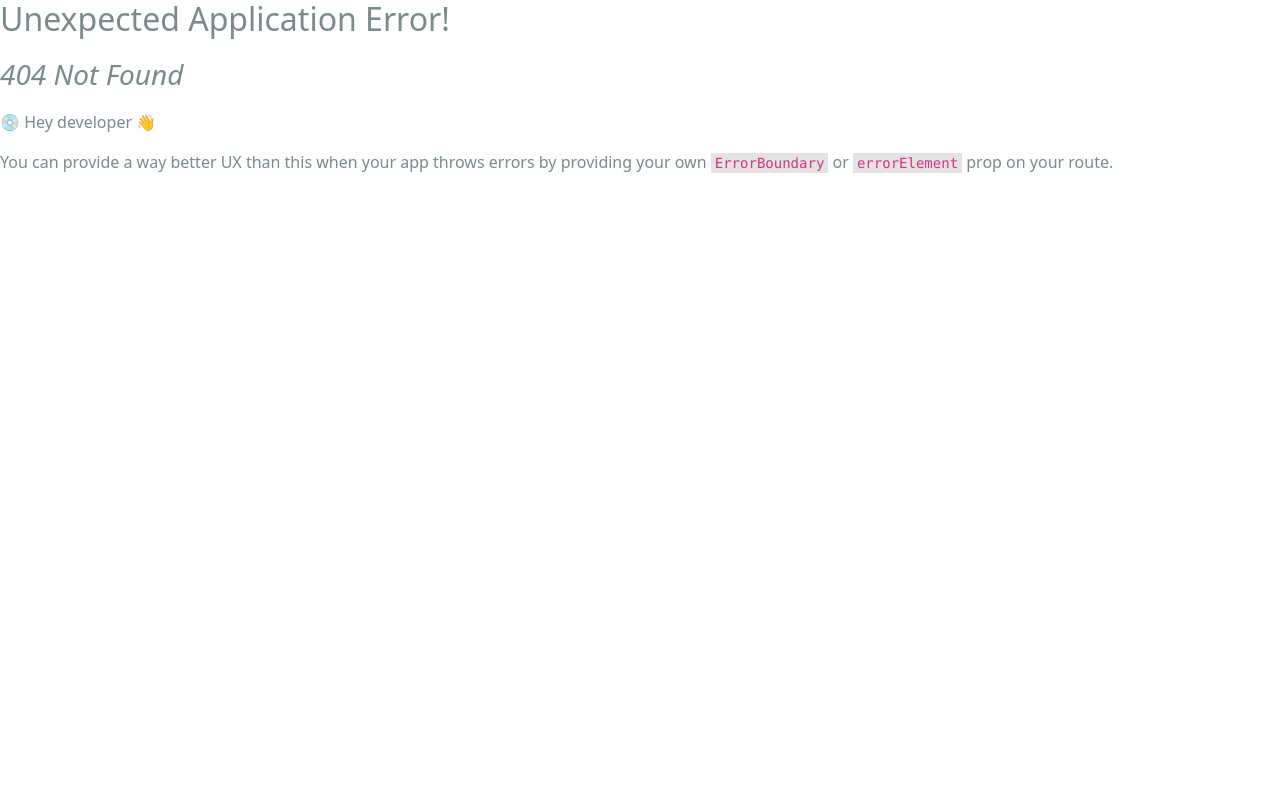
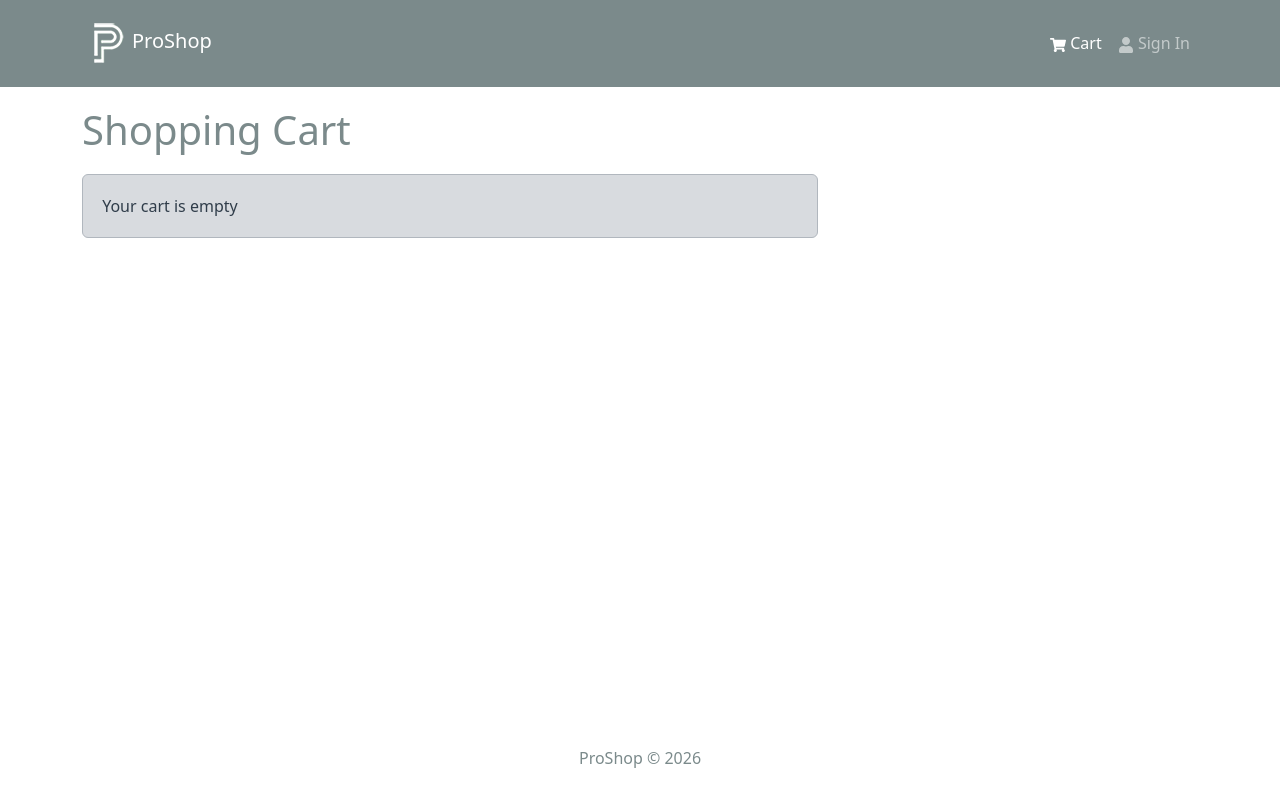
Before and after one commit to soberDevEddie/proshopV2, a React (Vite) app in the folder frontend/: page /cart in a window 1280 px wide. Before the commit this address had no page. Shown: the top 802 px of the page. Built offline with nearby package versions, Linux system fonts and the light colour scheme.

Commit message:
added CartPage. Added basic skeleton for CartPage. Successfully showcasing the cart items. Added cart item logi. Left off on lecture 37.

```diff
--- a/frontend/src/main.jsx
+++ b/frontend/src/main.jsx
@@ -15,12 +15,14 @@ import './assets/styles/index.css';
 import App from './App.jsx';
 import HomePage from './pages/HomePage.jsx';
 import ProductsPage from './pages/ProductsPage.jsx';
+import CartPage from './pages/CartPage.jsx';
 
 const router = createBrowserRouter(
   createRoutesFromElements(
     <Route path='/' element={<App />}>
       <Route index={true} path='/' element={<HomePage />} />
       <Route path='/product/:id' element={<ProductsPage />} />
+      <Route path='/cart' element={<CartPage />} />
     </Route>,
   ),
 );
--- /dev/null
+++ b/frontend/src/pages/CartPage.jsx
@@ -0,0 +1,38 @@
+import { Link, useNavigate } from 'react-router-dom';
+import {
+  Row,
+  Col,
+  ListGroup,
+  Image,
+  Form,
+  Button,
+  Card,
+} from 'react-bootstrap';
+import { FaTrash } from 'react-icons/fa';
+import { useDispatch, useSelector } from 'react-redux';
+
+// My files
+import Message from '../components/Message';
+
+const CartPage = () => {
+  const navigate = useNavigate();
+  const dispatch = useDispatch();
+
+  const cart = useSelector((state) => state.cart);
+  const { cartItems } = cart;
+
+  return (
+    <Row>
+      <Col md={8}>
+        <h1 style={{ marginBottom: '20px' }}>Shopping Cart</h1>
+        {cartItems.length === 0 ? (<Message>Your cart is empty</Message>) : (
+          <ListGroup variant='flush'>
+
+          </ListGroup>
+        )}
+      </Col>
+    </Row>
+  );
+};
+
+export default CartPage;
```
